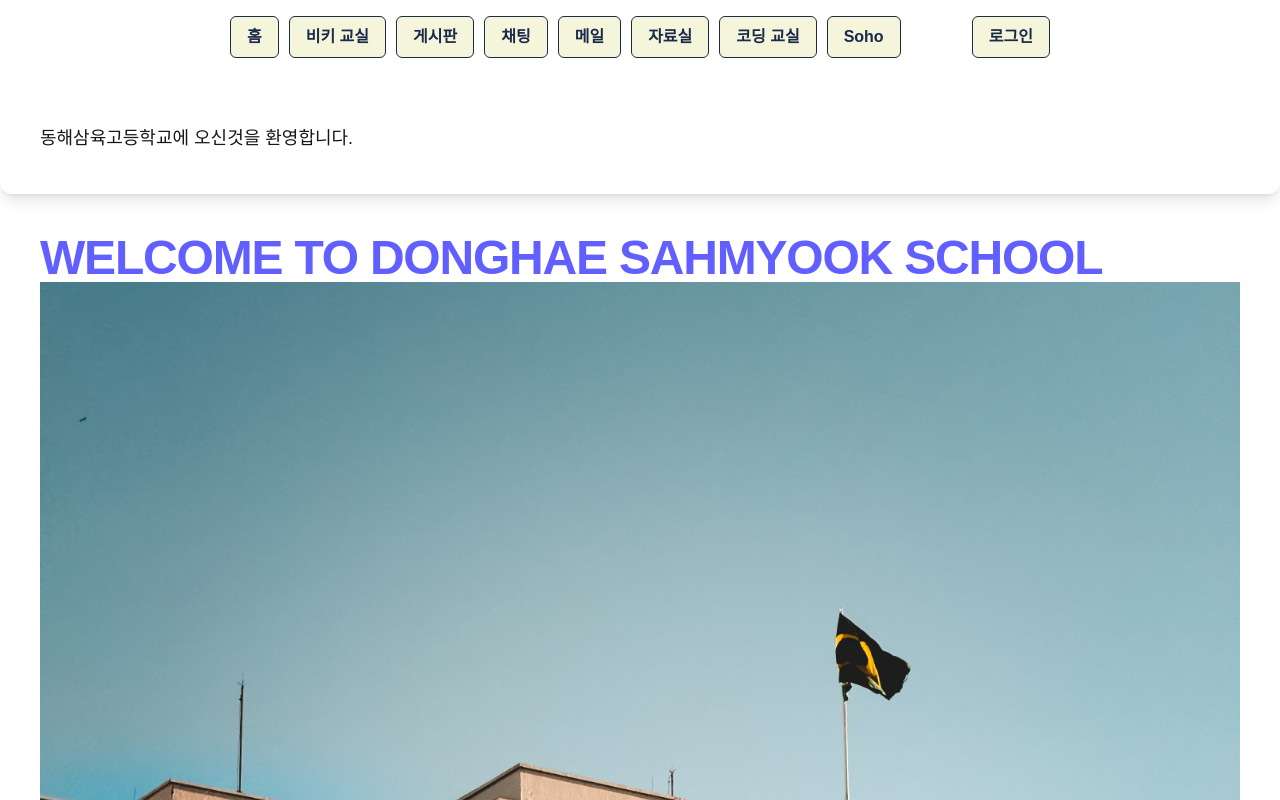
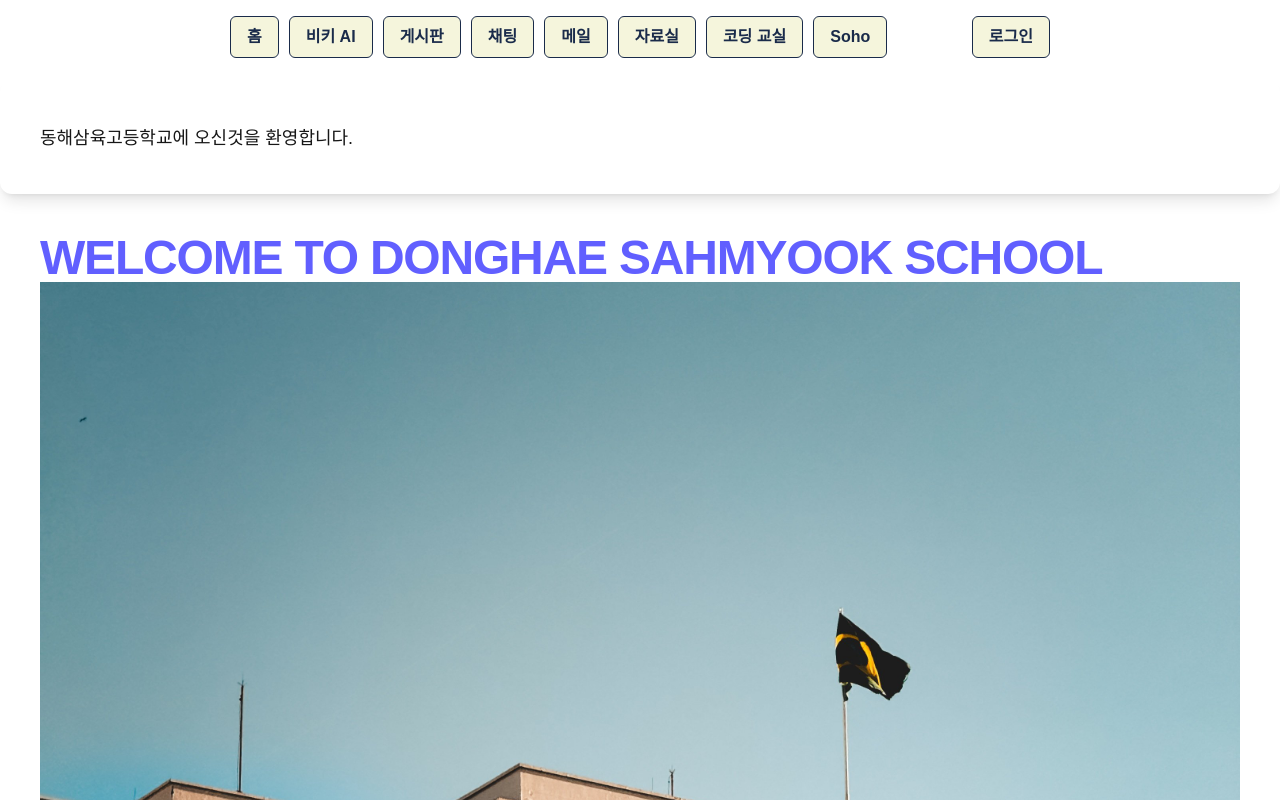
Before and after one commit to park53046/board-app, a Next.js app: page / in a window 1280 px wide. Shown: the top 800 px of the page. Built offline with nearby package versions, Linux system fonts and the light colour scheme; no server answers.

Commit message:
메뉴 수정 - 비키 AI

```diff
--- a/app/layout.tsx
+++ b/app/layout.tsx
@@ -35,7 +35,7 @@ export default async function RootLayout({
           }}
         >
           <Link href="/" className="nav-btn">홈</Link>
-          <Link href="/intro" className="nav-btn">비키 교실</Link>
+          <Link href="/intro" className="nav-btn">비키 AI</Link>
           <Link href="/board" className="nav-btn">게시판</Link>
           <Link href="/board/chat" className="nav-btn">채팅</Link>
           <Link href="/mail" className="nav-btn">메일</Link>
```
